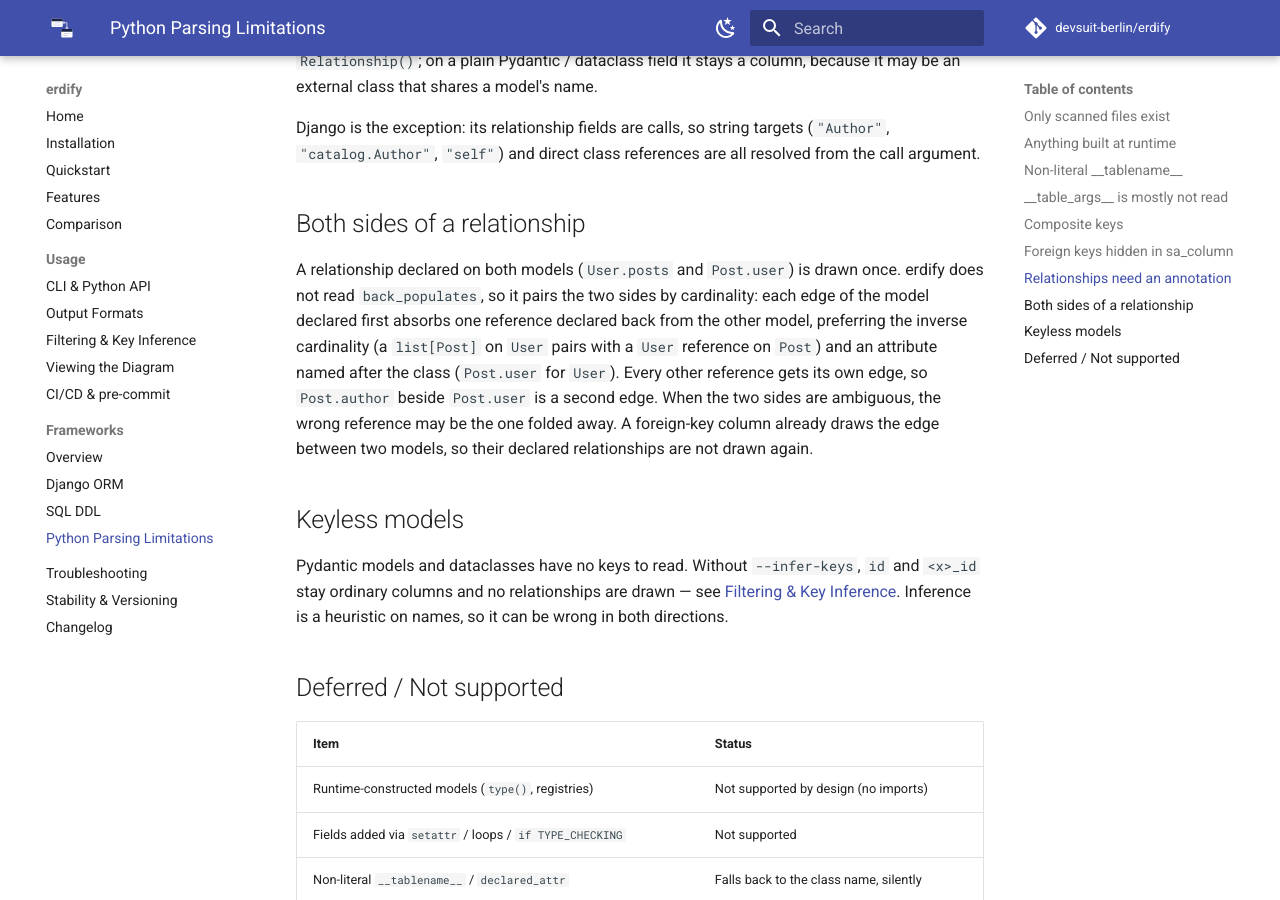
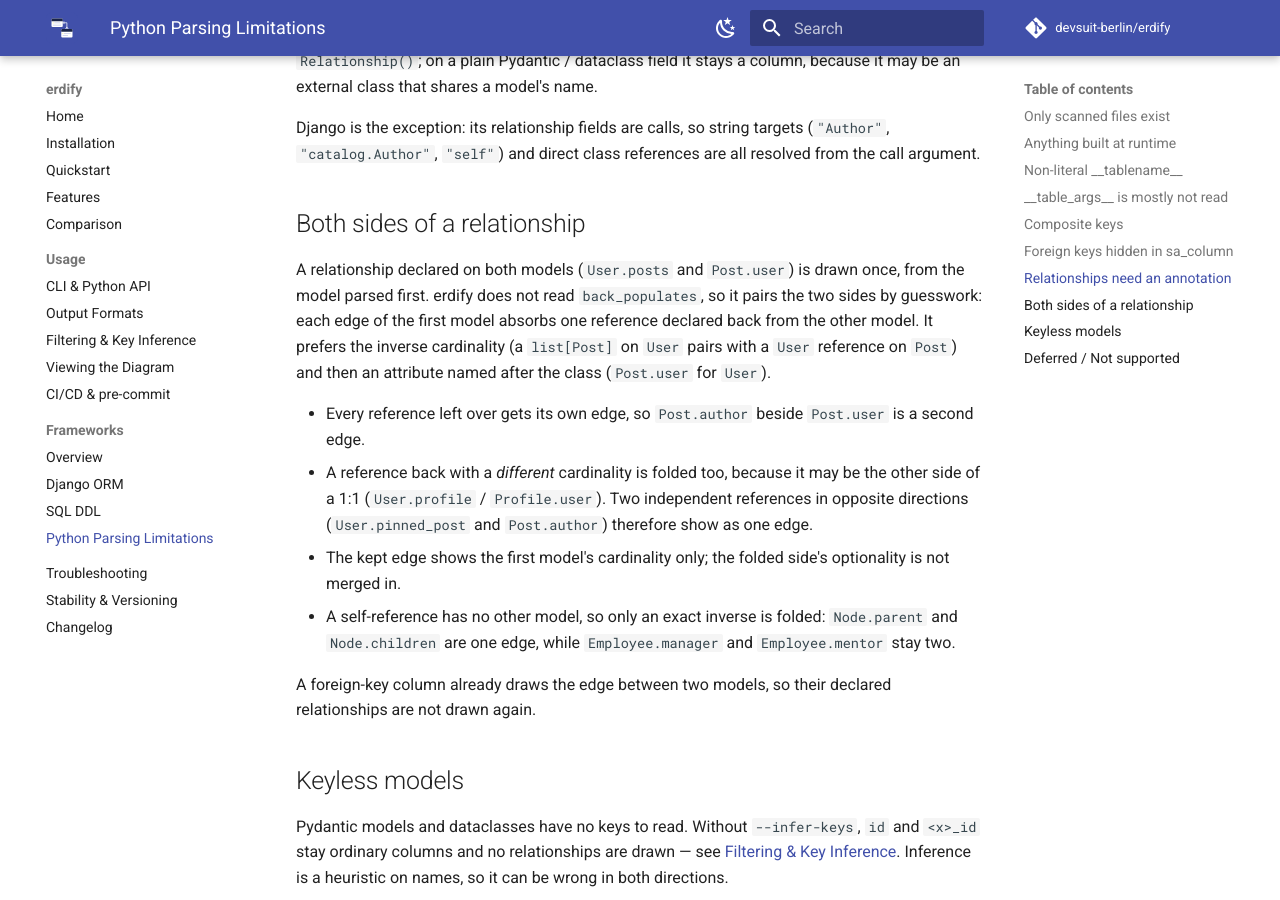
Before and after one commit to devsuit-berlin/erdify, an MkDocs documentation site: the page built from docs/frameworks/limitations.md, in a window 1280 px wide and 900 px high, scrolled down 3322 px. Built offline with MkDocs 1.6.1 and Material for MkDocs 9.7.7, drawn with Linux system fonts in a browser that asks for light colours; comment, search, counter and statistics services are not loaded.

Commit message:
fix: pair inverse sides linearly, keep acronyms whole, document folding rules
- Group declared relationships by direction so inverse lookup stays
  linear, and snake-case HTTPRequest as http_request for the name
  tiebreak.
- Document which references are folded (different cardinality,
  self-references) and that existing edges are unchanged.
- Tighten the --no-relationships CLI test, add ordering tests and
  include_relationships to the generator class docstrings.

```diff
--- a/docs/frameworks/limitations.md
+++ b/docs/frameworks/limitations.md
@@ -149,14 +149,26 @@ resolved from the call argument.
 ## Both sides of a relationship
 
 A relationship declared on both models (`User.posts` and `Post.user`) is drawn
-once. erdify does not read `back_populates`, so it pairs the two sides by
-cardinality: each edge of the model declared first absorbs one reference
-declared back from the other model, preferring the inverse cardinality (a
-`list[Post]` on `User` pairs with a `User` reference on `Post`) and an
-attribute named after the class (`Post.user` for `User`). Every other reference gets its own edge, so `Post.author` beside
-`Post.user` is a second edge. When the two sides are ambiguous, the wrong
-reference may be the one folded away. A foreign-key column already draws the
-edge between two models, so their declared relationships are not drawn again.
+once, from the model parsed first. erdify does not read `back_populates`, so it
+pairs the two sides by guesswork: each edge of the first model absorbs one
+reference declared back from the other model. It prefers the inverse
+cardinality (a `list[Post]` on `User` pairs with a `User` reference on `Post`)
+and then an attribute named after the class (`Post.user` for `User`).
+
+- Every reference left over gets its own edge, so `Post.author` beside
+  `Post.user` is a second edge.
+- A reference back with a *different* cardinality is folded too, because it
+  may be the other side of a 1:1 (`User.profile` / `Profile.user`). Two
+  independent references in opposite directions (`User.pinned_post` and
+  `Post.author`) therefore show as one edge.
+- The kept edge shows the first model's cardinality only; the folded side's
+  optionality is not merged in.
+- A self-reference has no other model, so only an exact inverse is folded:
+  `Node.parent` and `Node.children` are one edge, while `Employee.manager` and
+  `Employee.mentor` stay two.
+
+A foreign-key column already draws the edge between two models, so their
+declared relationships are not drawn again.
 
 ## Keyless models
 
```
Also changed, not shown: CHANGELOG.md (+1 -2 lines), 3 other files.
